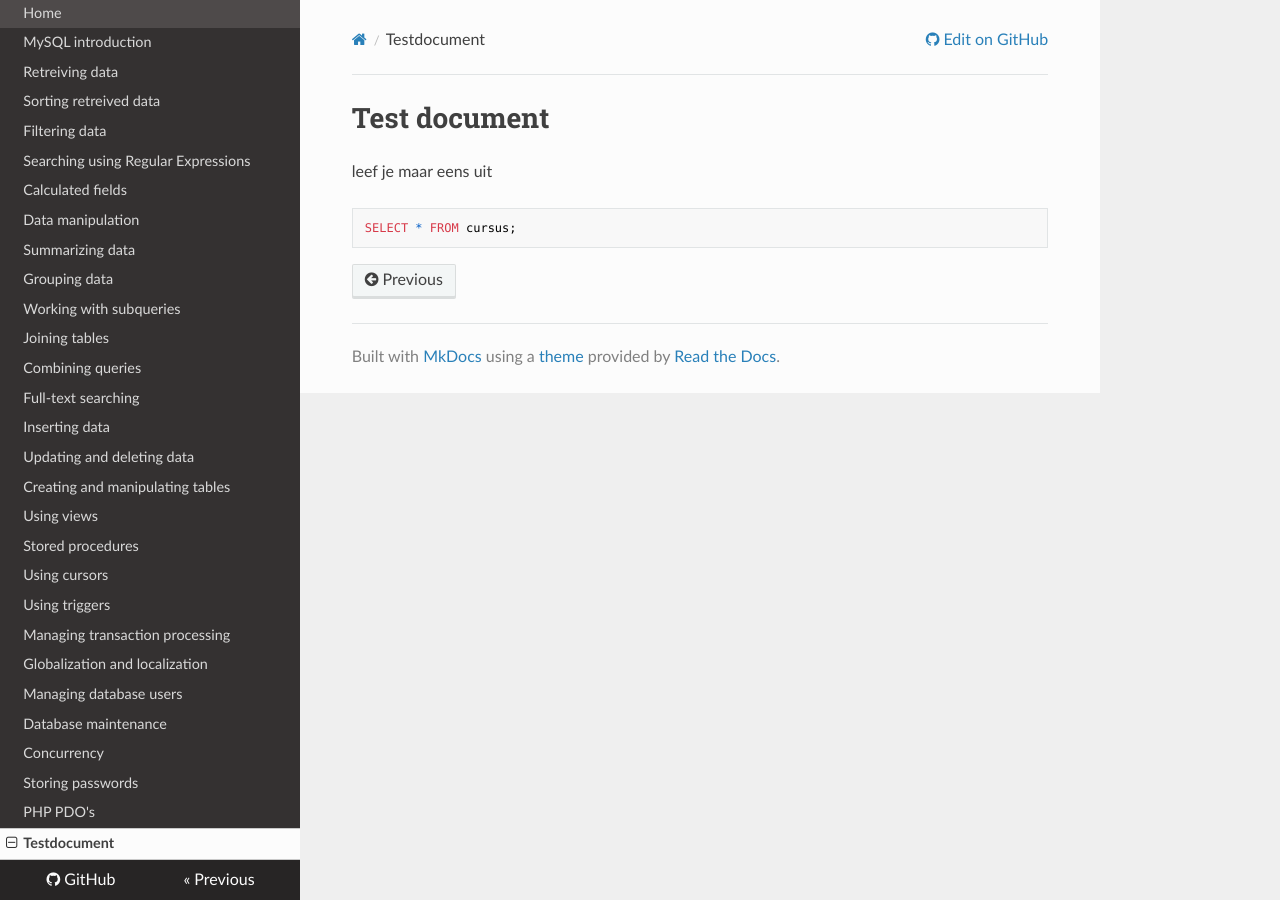
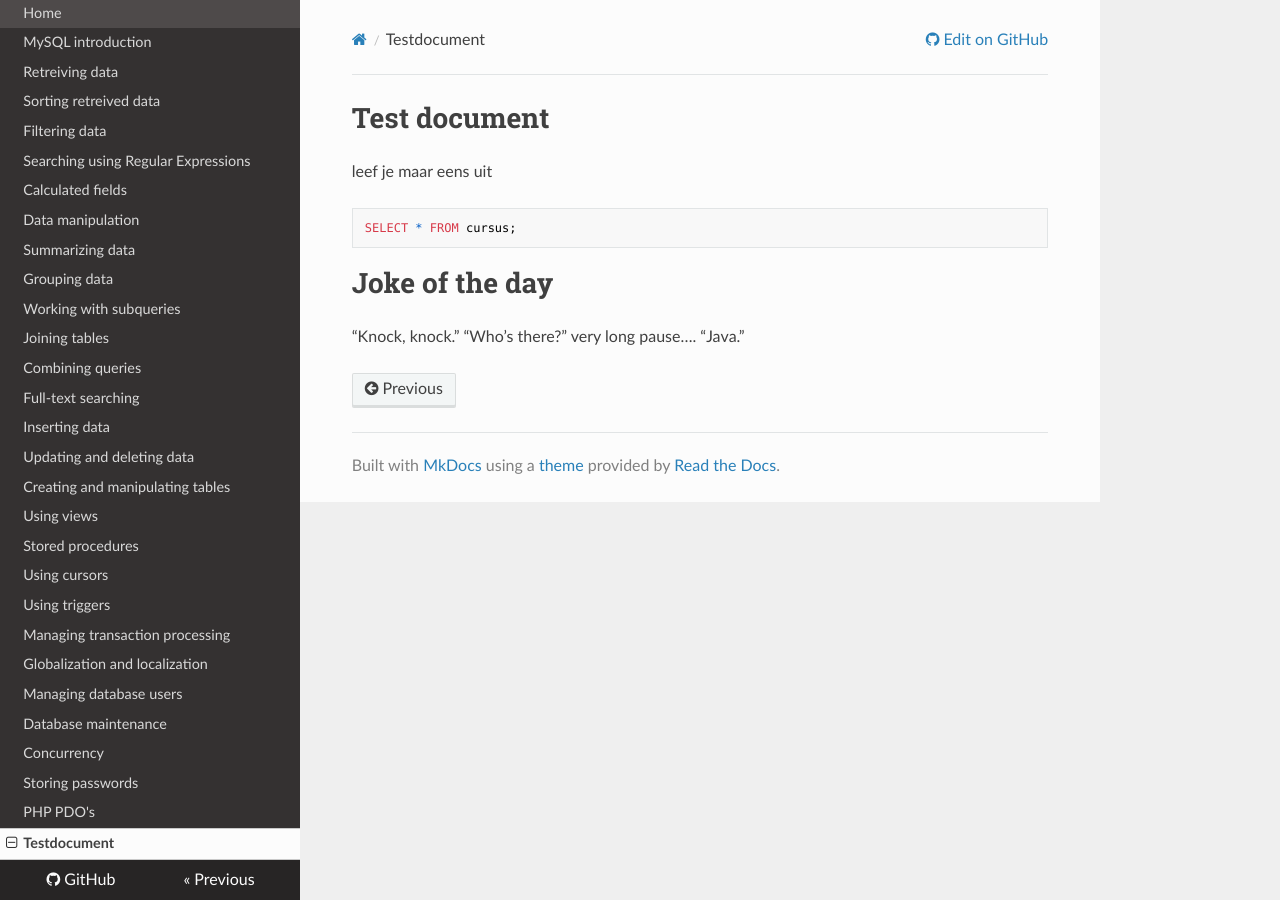
Before and after one commit to sillevl/course-databases, an MkDocs documentation site: the page built from docs/test.md, in a window 1280 px wide. Built offline with MkDocs 1.6.1, drawn with Linux system fonts in a browser that asks for light colours; nearby versions of some CDN libraries; old or Windows-style settings are respelled for this version of MkDocs.

Commit message:
Update test.md

````diff
--- a/docs/test.md
+++ b/docs/test.md
@@ -7,3 +7,9 @@ leef je maar eens uit
 ```sql
 SELECT * FROM cursus;
 ```
+
+#Joke of the day
+“Knock, knock.”
+“Who’s there?”
+very long pause….
+“Java.”
````
